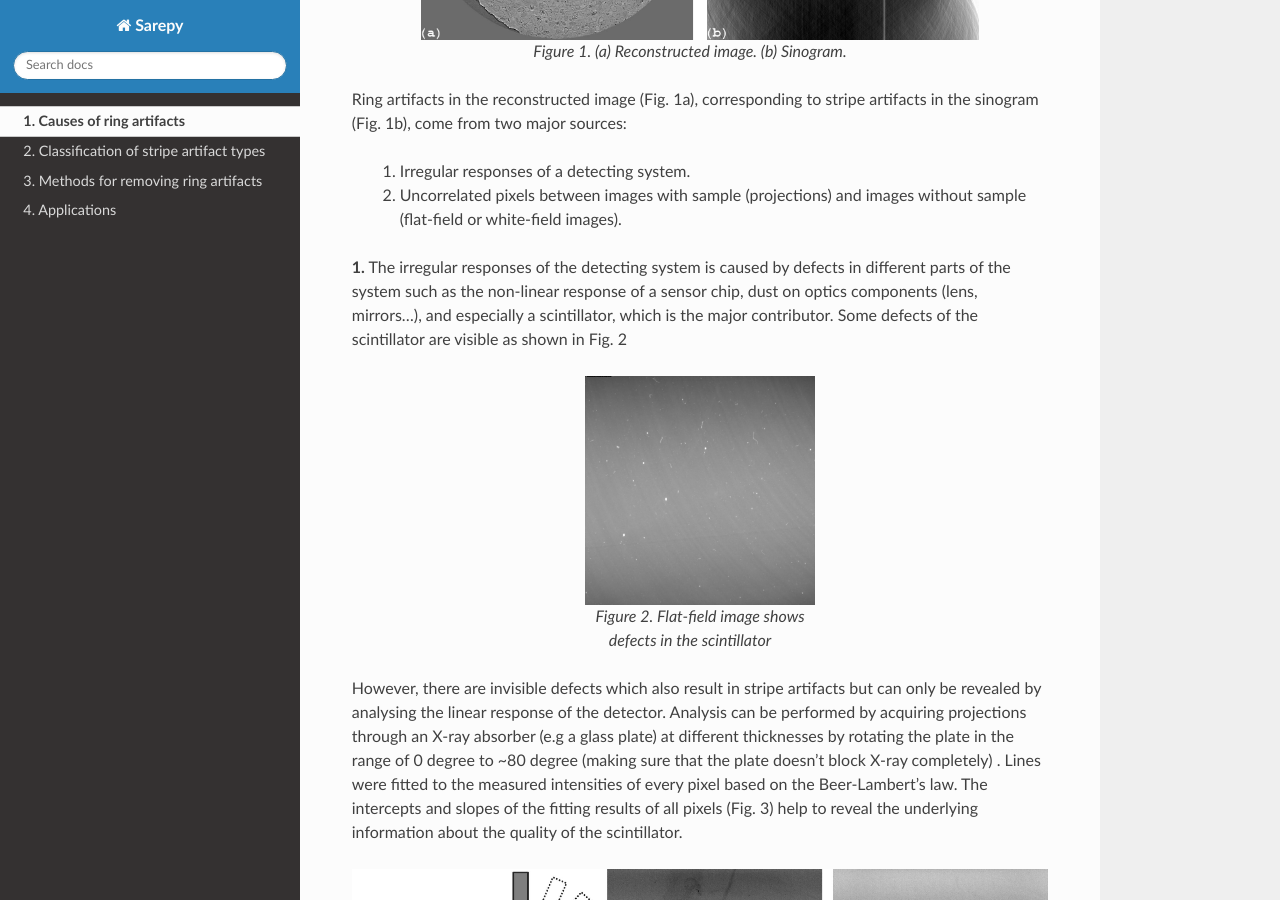
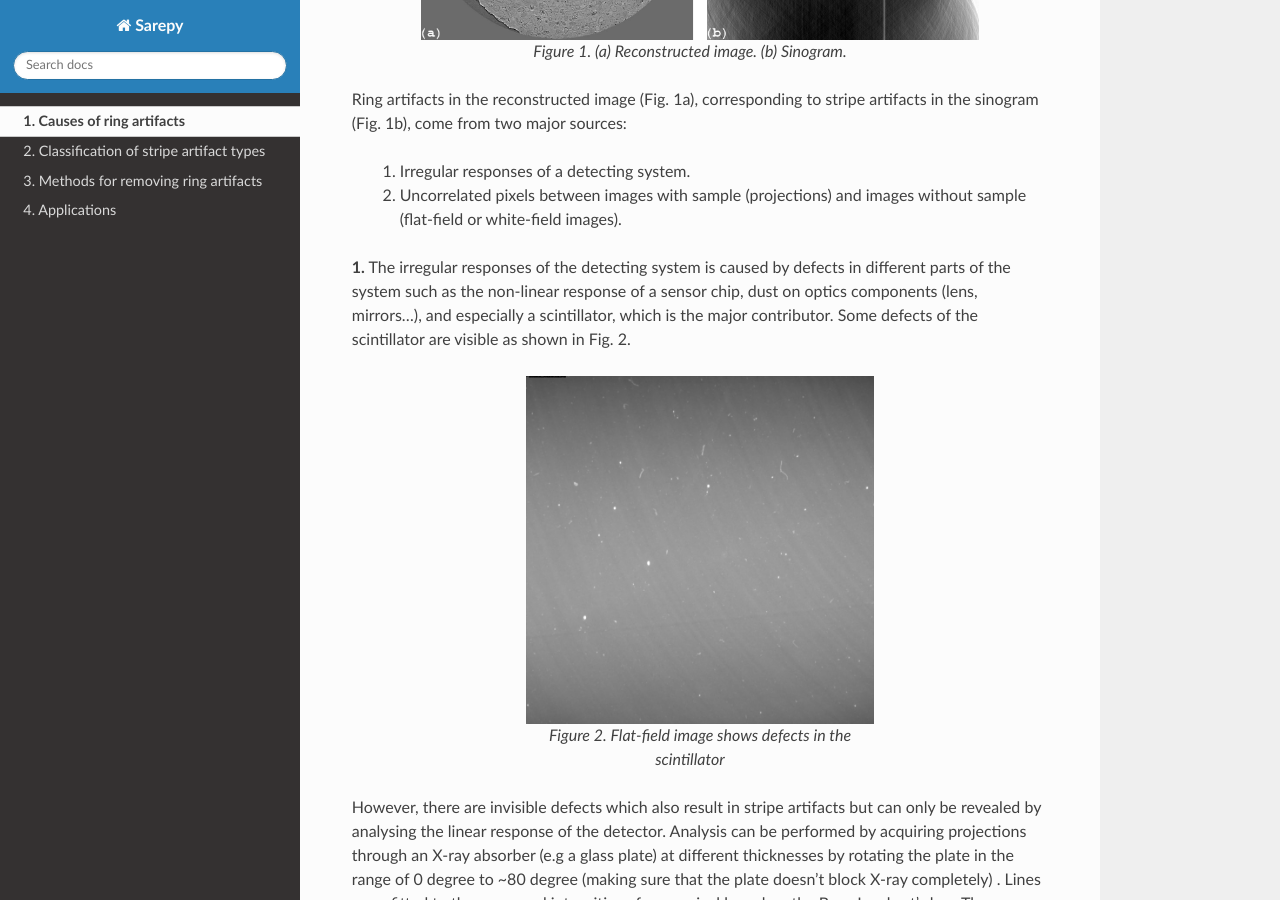
Before and after one commit to nghia-vo/sarepy, a Sphinx documentation site: the page built from doc/source/toc/section1.rst, in a window 1280 px wide and 900 px high, scrolled down 392 px. Built offline with Sphinx 7.4.7 and the Read the Docs theme 2.0.0, drawn with Linux system fonts in a browser that asks for light colours; some of the changed lines change nothing that is shown.

```diff
--- a/doc/source/conf.py
+++ b/doc/source/conf.py
@@ -12,7 +12,9 @@
 #
 import os
 import sys
-# sys.path.insert(0, os.path.abspath('..'))
+import sphinx_rtd_theme
+
+sys.path.insert(0, os.path.abspath('../'))
 sys.path.insert(0, os.path.abspath('../..'))
 
 # -- Project information -----------------------------------------------------
--- a/doc/source/toc/section1.rst
+++ b/doc/source/toc/section1.rst
@@ -22,10 +22,10 @@
 different parts of the system such as the non-linear response of a sensor chip,
 dust on optics components (lens, mirrors…), and especially a scintillator,
 which is the major contributor. Some defects of the scintillator are visible as shown
-in Fig. 2
+in Fig. 2.
 
 .. figure:: section1_figs/fig2.jpg
-  :figwidth: 33 %
+  :figwidth: 50 %
   :align: center
   :figclass: align-center
 
```
